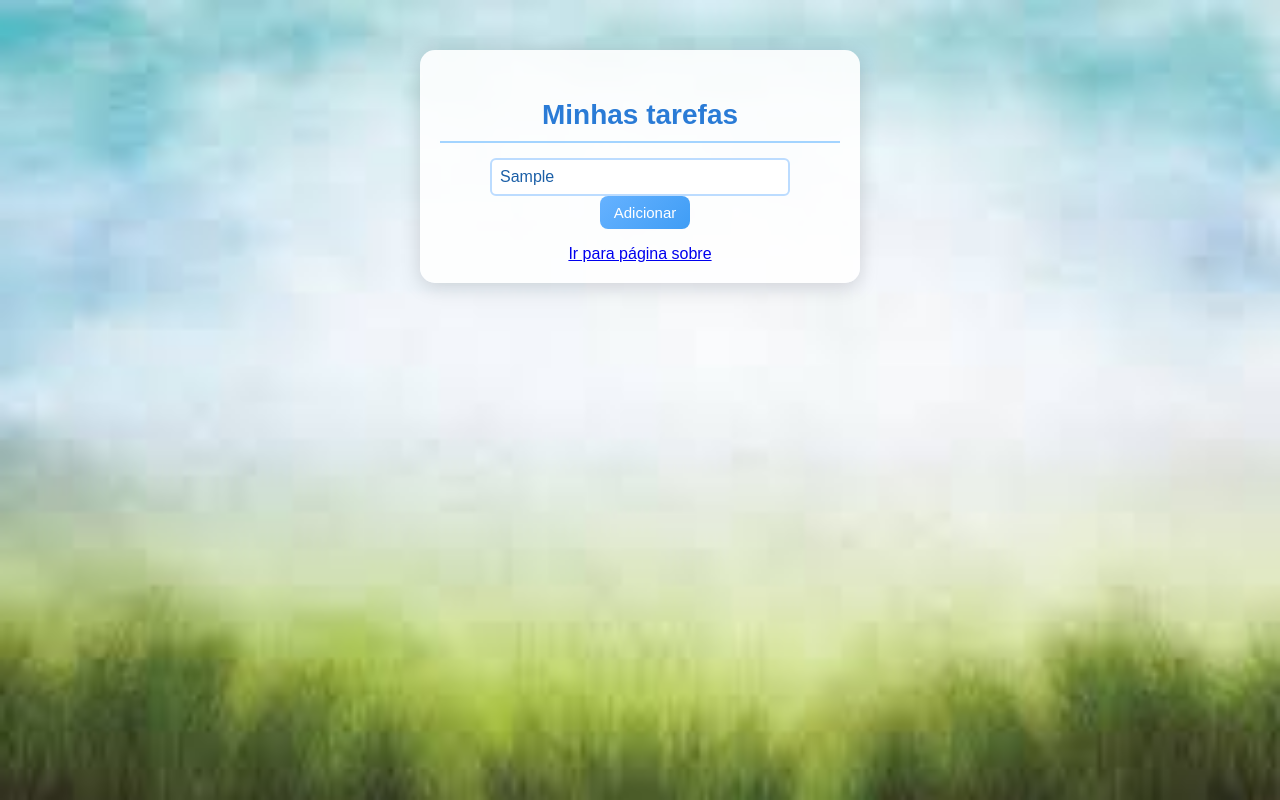
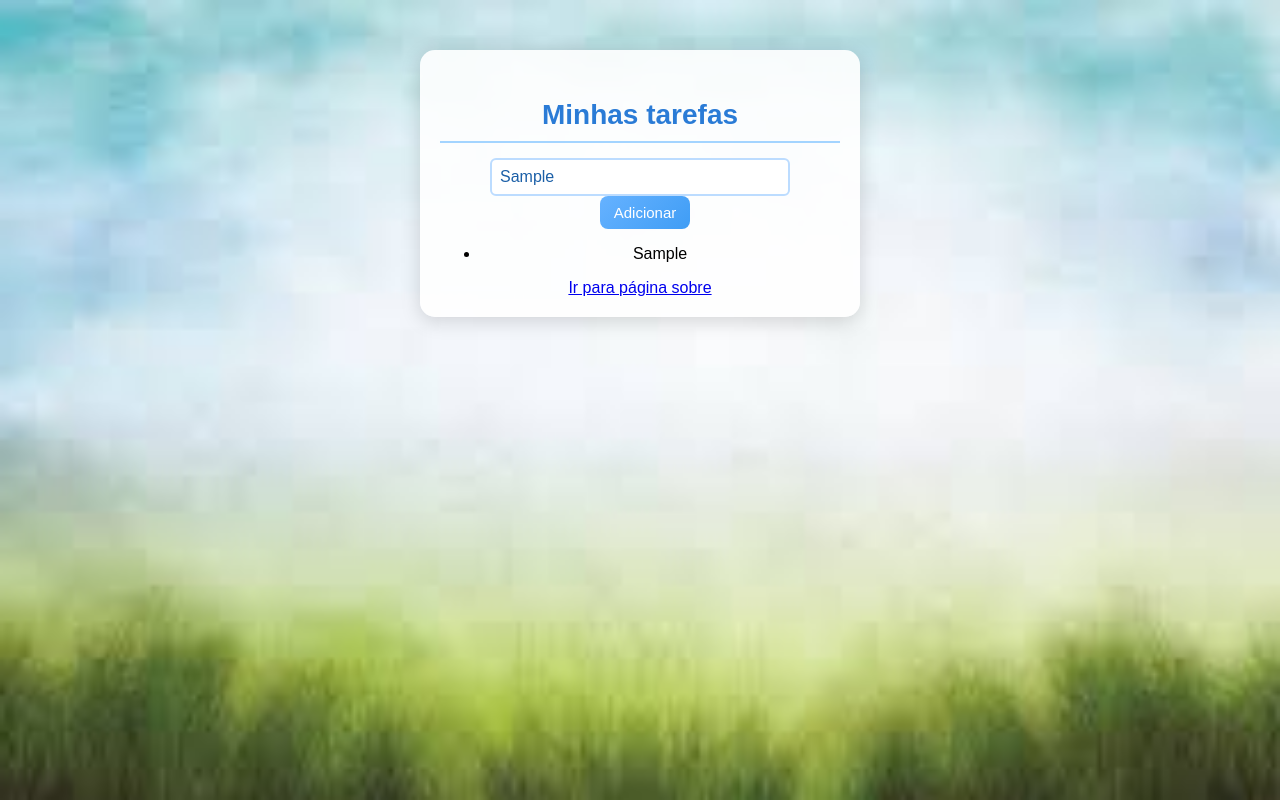
Before and after one commit to odudu07/full-stack, a plain HTML site: page lista-tarefas/index.html in a window 1280 px wide. Both pictures are taken after typing "Sample" into the empty fields and a click on the button "Adicionar". Drawn offline with Linux system fonts and the light colour scheme.

Commit message:
finalmente

```diff
--- a/lista-tarefas/index.html
+++ b/lista-tarefas/index.html
@@ -1,19 +1,15 @@
 <!DOCTYPE html>
 <html lang="pt-br">
   <head>
-  <meta charset="UTF-8">
-  <meta name="viewport" content="width=device-width, initial-scale=1.0">
+    <meta charset="UTF-8" />
+    <meta name="viewport" content="width=device-width, initial-scale=1.0" />
     <title>Lista de Tarefas</title>
-  <link rel="stylesheet" href="./css/style.css">
+    <link rel="stylesheet" href="./css/style.css" />
   </head>
   <body>
     <div id="container">
       <h1>Minhas tarefas</h1>
-    <input
-      type="text"
-      id="tarefa"
-      placeholder="Digite uma tarefa..."
-    />
+      <input type="text" id="tarefa" placeholder="Digite uma tarefa..." />
       <button class="btnAdicionar" onclick="adicionar()">Adicionar</button>
 
       <ul id="lista"></ul>
@@ -21,6 +17,6 @@
       <a href="./sobre.html">Ir para página sobre</a>
     </div>
 
-  <script src="./js/script.js"></script>
+    <script src="./js/scriptj.js"></script>
   </body>
 </html>
--- a/lista-tarefas/js/scriptj.js
+++ b/lista-tarefas/js/scriptj.js
@@ -1,6 +1,12 @@
 // Função em JavaScript
 function adicionar() {
-  let  tarefa = document.getElementById("tarefa")
+  // Variáeis
+  let tarefa = document.getElementById("tarefa");
+  let lista = document.getElementById("lista");
 
-  console.log(tarefa);
+  let item = document.createElement("li");
+  item.textContent = tarefa.value;
+
+lista.appendChild(item);
+
 }
```
Also changed, not shown: lista-tarefas/sobre.html (+1 -1 lines). Lines whose indentation alone changed are shown as unchanged.
